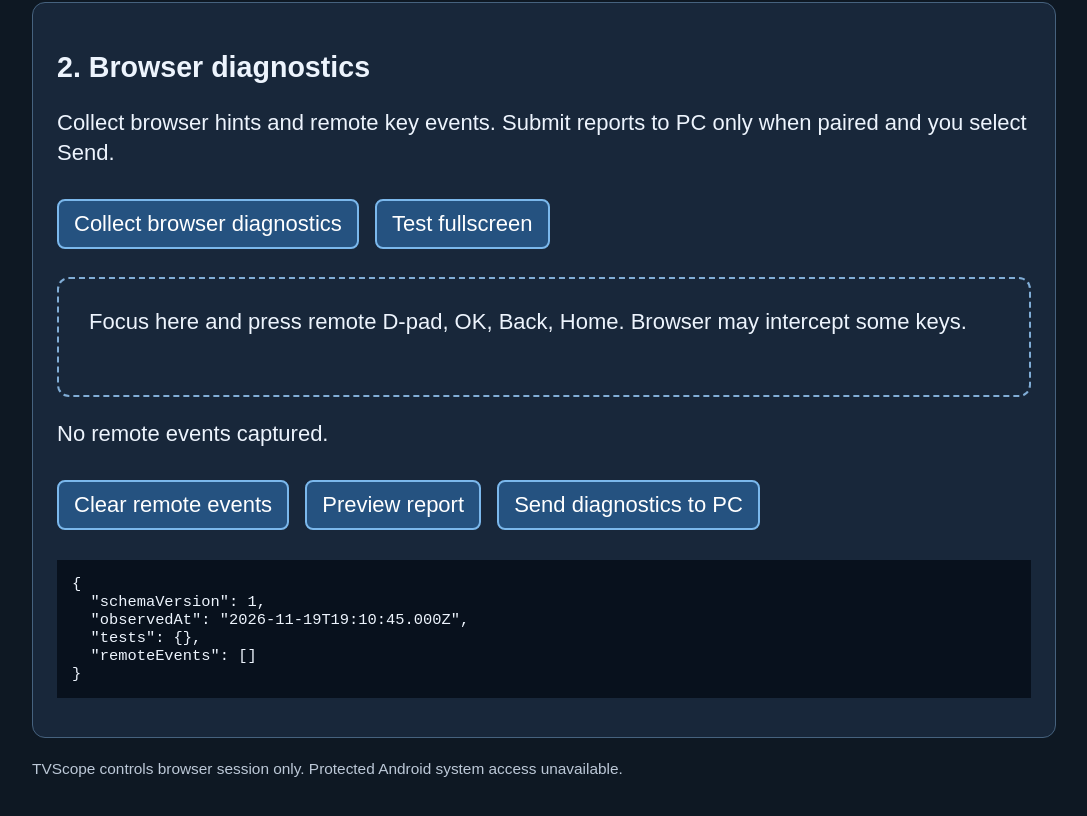
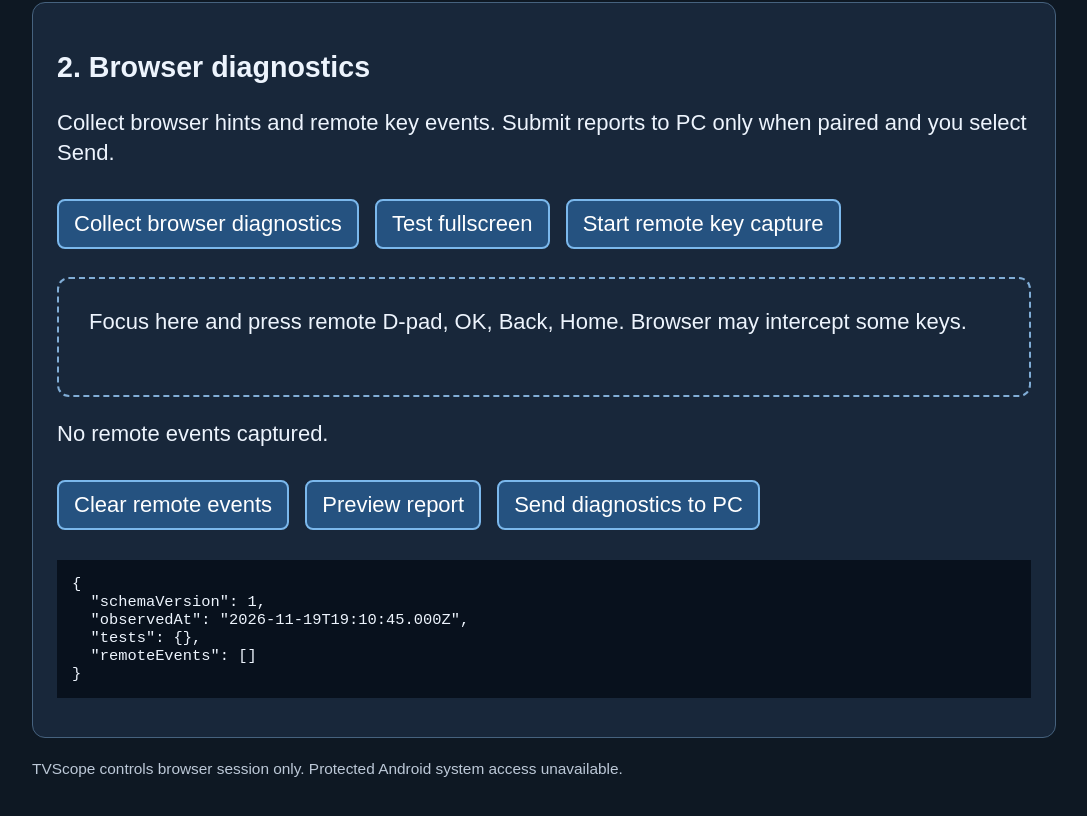
Before and after one commit to hmazomba/TVScope, a website: page bridge/public/tv.html in a window 1280 px wide. Shown: the part 776-1592 px from the top of the page, without its empty margins (96-1183 px from the left). Drawn offline with Linux system fonts and the light colour scheme.

Commit message:
Phase 1: add remote-test focus button for D-pad-only JVC navigation

```diff
--- a/bridge/public/tv.html
+++ b/bridge/public/tv.html
@@ -35,6 +35,7 @@
       <p>Collect browser hints and remote key events. Submit reports to PC only when paired and you select Send.</p>
       <button id="collect">Collect browser diagnostics</button>
       <button id="fullscreen">Test fullscreen</button>
+      <button id="start-remote">Start remote key capture</button>
       <div id="remote-box" tabindex="0">Focus here and press remote D-pad, OK, Back, Home. Browser may intercept some keys.</div>
       <p id="remote-last" aria-live="polite">No remote events captured.</p>
       <button id="clear-keys">Clear remote events</button>
```
